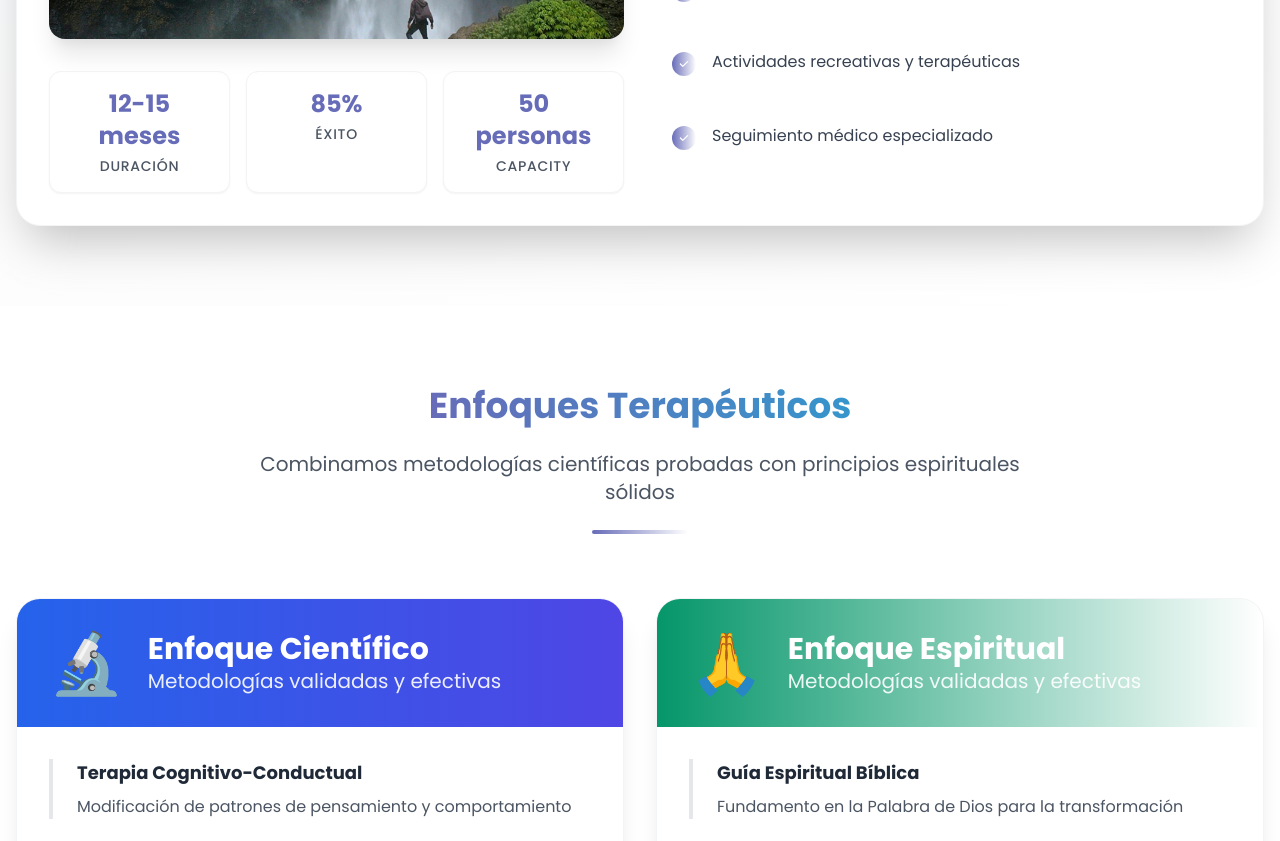
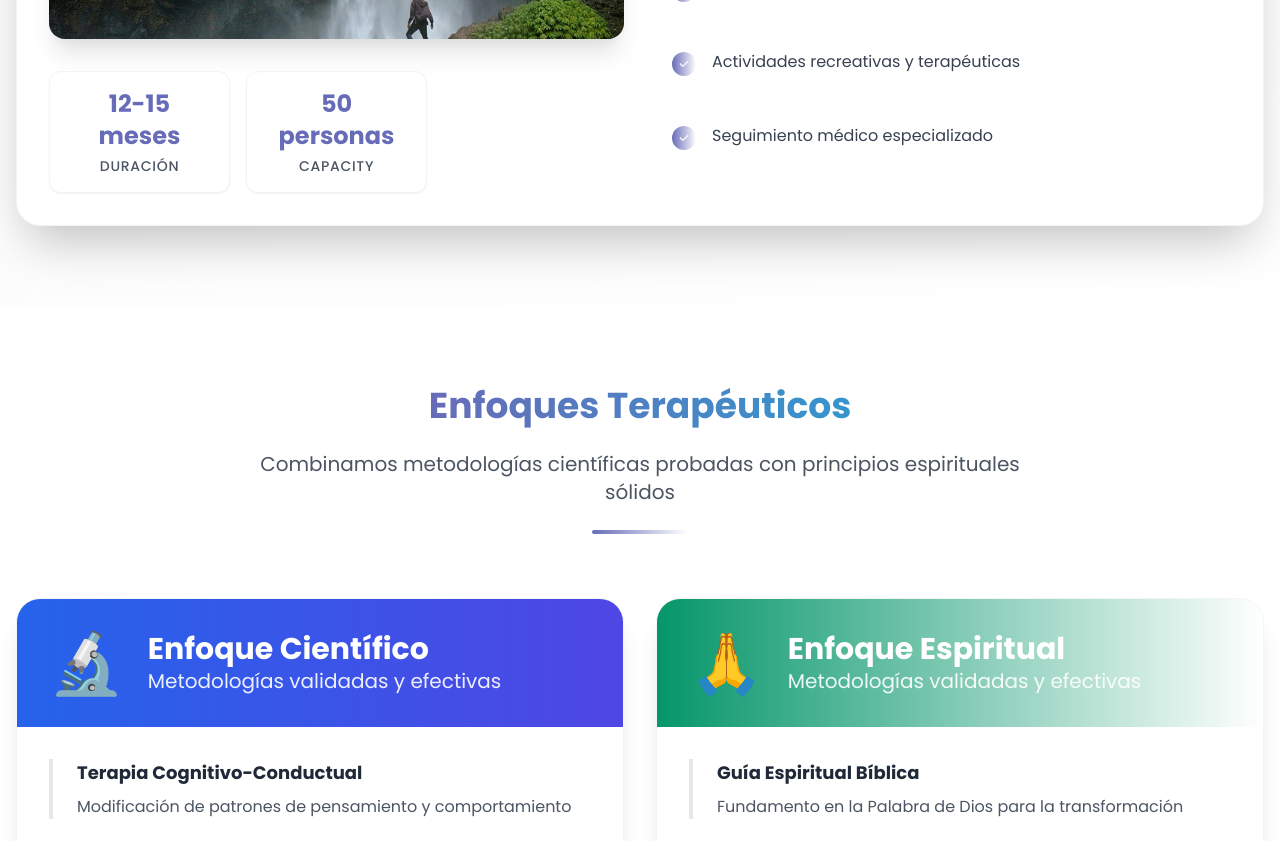
Before and after one commit to idrobodev/coptua_react, a React (Create React App) app: page /programs in a window 1280 px wide. Shown: the part 1740-2581 px from the top of the page. Built offline with nearby package versions, Linux system fonts and the light colour scheme; no server answers.

Commit message:
Remove 'éxito' card from program statistics in Programs page

```diff
--- a/src/pages/Programs/Programs.jsx
+++ b/src/pages/Programs/Programs.jsx
@@ -277,13 +277,14 @@ const Programs = () => {
                   <div className="grid grid-cols-1 sm:grid-cols-3 gap-3 sm:gap-4">
                     {Object.entries(programs[activeTab].stats).map(
                       ([key, value]) => {
+                        // Skip the 'success' stat
+                        if (key === "success") return null;
+
                         // Format the key for display
                         const formattedKey =
-                          key === "success"
-                            ? "éxito"
-                            : key === "duration"
-                              ? "duración"
-                              : key.replace("_", " ");
+                          key === "duration"
+                            ? "duración"
+                            : key.replace("_", " ");
 
                         return (
                           <div
```
